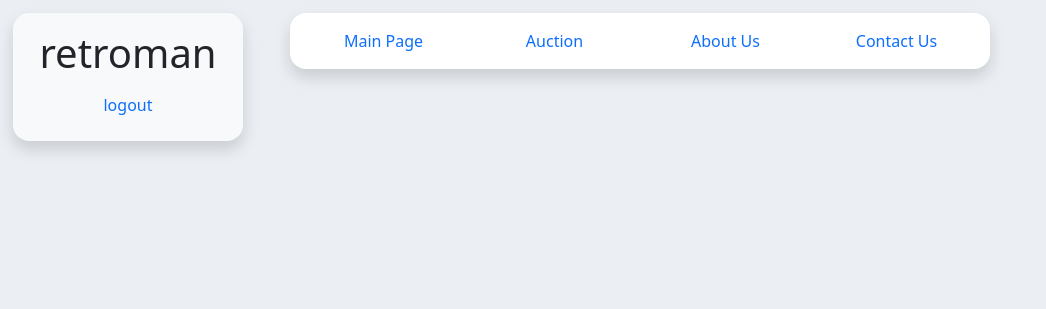
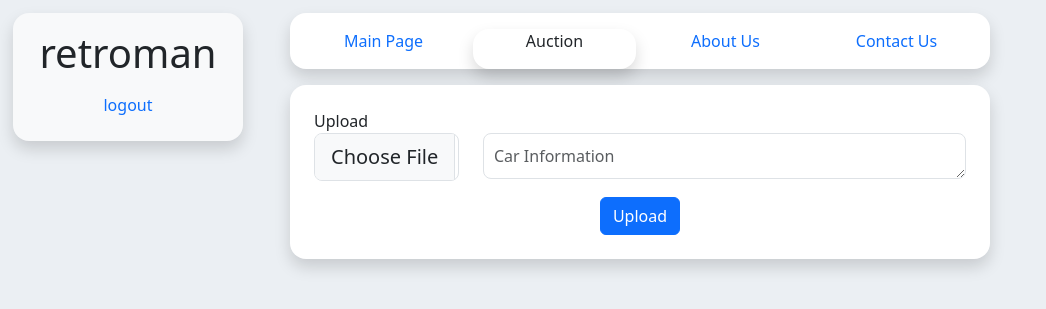
Before and after one commit to Derlashwarma/IM_Lab_Repo, a PHP site: page /auction.php?username=retroman in a window 1280 px wide. Shown: the top 309 px of the page, without its empty margins (0-1046 px from the left). Run offline with PHP 8.4, Linux system fonts and the light colour scheme; data comes from the database, SQL or seed files in the repository; data that the repository does not hold is empty.

Commit message:
(Minor bugs found) When uploading, it needs refresh to load the new upload

```diff
--- a/auction.php
+++ b/auction.php
@@ -12,6 +12,7 @@
     if($result){
         $isAdmin = $result["is_admin"];
     }
+    $is_auction=$_GET['is_auction'];
 ?>
 
 <!DOCTYPE html>
@@ -48,14 +49,34 @@
     </div>
     <div class="main-page-container container">
         <div class="news-feed-container row">
-            <div class="navigation bg-body shadow mb-3 rounded-4">
-                <div class="nav-buttons">
-                    <ul class="list-inline pt-3 page-list">
+        <div class="navigation bg-body shadow mb-3 rounded-4">
+                <div class="nav-buttons h-100">
+                    <ul class="list-inline pt-3 page-list h-100">
                         <li class="list-inline-item"><a class="link-underline link-underline-opacity-0" href="main_page.php?username=<?php echo($username) ?>&acctid=<?php echo($_GET['acctid']); ?>&is_auction=0">Main Page</a></li>
-                        <li class="list-inline-item"><a class="link-underline link-underline-opacity-0" href="auction.php?username=<?php echo($username) ?>&acctid=<?php echo($_GET['acctid']); ?>&is_auction=1">Auction</a></li>
-                        <li class="list-inline-item"><a class="link-underline link-underline-opacity-0" href="aboutUs.php?username=<?php echo($username) ?>&acctid=<?php echo($_GET['acctid']); ?>">About Us</a></li>
-                        <li class="list-inline-item"><a class="link-underline link-underline-opacity-0" href="contactUs.php?username=<?php echo($username) ?>&acctid=<?php echo($_GET['acctid']); ?>">Contact Us</a></li>
+                        <li class="list-inline-item h-80 rounded-4 shadow"><a class="link-underline link-underline-opacity-0 text-dark" href="auction.php?username=<?php echo($username) ?>&acctid=<?php echo($_GET['acctid']); ?>&is_auction=1">Auction</a></li>
+                        <li class="list-inline-item "><a class="link-underline link-underline-opacity-0" href="aboutUs.php?username=<?php echo($username) ?>&acctid=<?php echo($_GET['acctid']); ?>">About Us</a></li>
+                        <li class="list-inline-item "><a class="link-underline link-underline-opacity-0" href="contactUs.php?username=<?php echo($username) ?>&acctid=<?php echo($_GET['acctid']); ?>">Contact Us</a></li>
                     </ul>
+                </div>
+            </div>
+            <div class="upload-container mb-3 shadow bg-body  p-3 rounded-4">
+            <div class="upload-form-container">
+                <div class="row p-2">
+                    <label for="message">Upload</label>
+                    <form method="post" id="uploadForm" enctype="multipart/form-data">
+                        <div class="row message-div">
+                            <div class="col-3 form-group">
+                                <input class="form-control form-control-lg image-input" accept=".jpg, .jpeg, .png" type="file" id="image" name="image" required>
+                            </div>
+                            <div class="col">
+                                <textarea placeholder="Car Information" name="message" id="message" class="form-control rounded-3" cols="30" rows="1"></textarea>
+                            </div>
+                        </div>
+                        <div class="button-div mt-3">
+                            <button type="submit" class="btn btn-primary">Upload</button>
+                        </div>
+                    </form>
+                    </div>
                 </div>
             </div>
             <?php
@@ -70,7 +91,7 @@
         var username = "<?php echo htmlspecialchars(urlencode($username)); ?>";
         var acctid = "<?php echo htmlspecialchars(urlencode($acctid)); ?>";
         var form = document.getElementById("uploadForm");
-        form.action = "includes/upload.php?username=" + username + "&acctid=" + acctid;
+        form.action = "includes/upload.php?username=" + username + "&acctid=" + acctid +"&is_auction=1";
         });
 </script>
 <script
--- a/css/main_page.css
+++ b/css/main_page.css
@@ -69,6 +69,9 @@ body{
         width: 100%;
         text-align: right;
     }
+    input[type="file"] {
+        font-size: 20px;
+    }
 }
 .delete-btn-container{
     width: 100%;
@@ -106,3 +109,6 @@ body{
 /* .name-container{
     border: 1px solid red;
 } */
+input[type="file"] {
+    color: transparent;
+}
--- a/includes/display.php
+++ b/includes/display.php
@@ -100,7 +100,7 @@
                     '.$row["post_likes"].'
                     Likes
                 </div>
-                    <a href="includes/likes.php?post_id='.$row['post_id'].'&username='.$username.'&acctid='.$acctid.'" class="like-btn pt-2 pb-2 rounded btn btn-primary">
+                    <a href="includes/likes.php?post_id='.$row['post_id'].'&username='.$username.'&acctid='.$acctid.'&is_auction='.$is_auction.'" class="like-btn pt-2 pb-2 rounded btn btn-primary">
                         <svg xmlns="http://www.w3.org/2000/svg" width="20" height="20" fill="currentColor" class="bi bi-star-fill" viewBox="0 0 16 16">
                             <path d="M3.612 15.443c-.386.198-.824-.149-.746-.592l.83-4.73L.173 6.765c-.329-.314-.158-.888.283-.95l4.898-.696L7.538.792c.197-.39.73-.39.927 0l2.184 4.327 4.898.696c.441.062.612.636.282.95l-3.522 3.356.83 4.73c.078.443-.36.79-.746.592L8 13.187l-4.389 2.256z"/>
                         </svg>
--- a/includes/login.php
+++ b/includes/login.php
@@ -1,5 +1,4 @@
 <?php
-
 if ($_SERVER["REQUEST_METHOD"] == "POST") {
     $username = $_POST['username'];
     $password = $_POST['password'];
@@ -27,7 +26,6 @@ if ($_SERVER["REQUEST_METHOD"] == "POST") {
             header("Location:  main_page.php?username=".urlencode($_SESSION["username"])."&acctid=".urlencode($_SESSION["acctid"])."&is_auction=0");
             exit();
         } else {
-            $_SESSION["error"] = "Incorrect password.";
             header("Location: index.php?status=failed");
         }
     }
--- a/js/script.js
+++ b/js/script.js
@@ -20,7 +20,6 @@
                 pass.type = "password";
             }
         });
-
         var show_regis = document.getElementById("show_regis_pass");
         show_regis.addEventListener('click',function(event){
             event.preventDefault();
```
Also changed, not shown: includes/likes.php (+7 -1 lines), includes/register.php (+2 -5 lines), includes/upload.php (+7 -1 lines), includes/upload_module.php (added, +21 -0 lines), index.php (+4 -11 lines), js/validate.js (+2 -8 lines), main_page.php (+18 -29 lines), css/upload.css (added), images/UserFLow HCI.png (added), images/notACar.jpg (added). Lines whose indentation alone changed are shown as unchanged.
